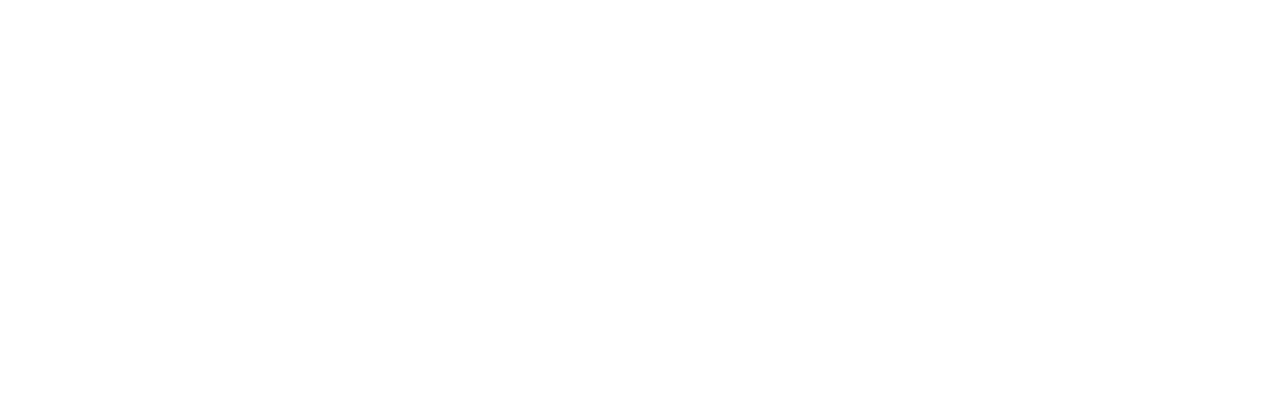
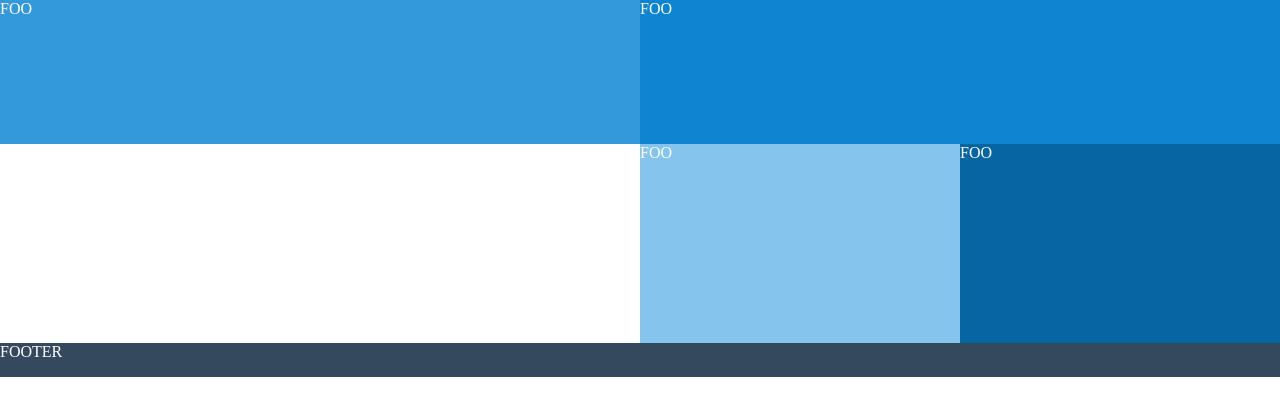
Before and after one commit to benlagrone/Flat-UI-code-sample, a plain HTML site: page index.html in a window 1280 px wide. Drawn offline with Linux system fonts and the light colour scheme.

Commit message:
Flat UI Layout
Flat UI Layout section of Flat UI Chapter

```diff
--- a/index.html
+++ b/index.html
@@ -3,6 +3,14 @@
 <head>
 <meta name="viewport" content="width=device-width, initial-scale=1">
 <style>
+body{
+	margin:0;
+	color:white;
+}
+footer{
+	height:34px;
+	clear:both;
+}
 .peter-river{background-color:#3498db}
 .color-0 { background-color: #3499DB }	/* Main Primary color */
 .color-1 { background-color: #85C4ED }
@@ -10,7 +18,38 @@
 .color-3 { background-color: #0F85D1 }
 .color-4 { background-color: #0665A2 }
 .wet-asphalt{background-color:#34495e}
+@media (orientation:portrait){
+		section{width:100%;}
+		section > div:first-of-type{height:110px}
+		div > div{height:110px}
+	}
+@media (orientation:landscape){
+		section{width:50%;}
+		section:first-of-type{float:left;}
+		section:last-of-type{float:right;}
+		section > div:first-of-type{height:144px}
+		div > div{width:50%;height:199px;}
+		div > div:first-of-type{float:left;}
+		div > div:last-of-type{float:right;}
+	}
+
 </style>
+
 </head>
 <body>
+	<section>
+		<div class="time color-0">FOO</div>
+		<div>
+			<div class=”news color-1” >FOO</div>
+			<div class=”tasks color-2” >FOO</div>
+		</div>
+	</section>
+	<section>
+		<div class="weather color-3">FOO</div>
+		<div>
+			<div class="travel color-1">FOO</div>
+			<div class="stock color-4">FOO</div>
+		</div>
+	</section>
+	<footer class="wet-asphalt">FOOTER</footer>
 </body>
```
